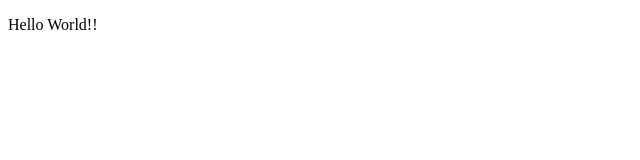
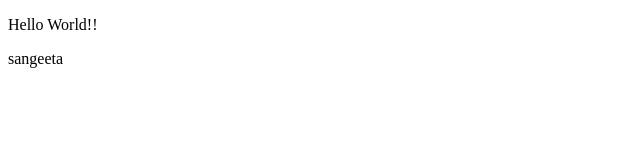
Before and after one commit to SangeetaSirakanalli/localrepo, a plain HTML site: page index.html in a window 1280 px wide. Shown: the full height of the page, 0-640 px from the left. Drawn offline with Linux system fonts and the light colour scheme.

Commit message:
add new feature

```diff
--- a/index.html
+++ b/index.html
@@ -8,6 +8,7 @@
 <body>
     <div class="wrapper">
         <p>Hello World!!</p>
+        <p>sangeeta</p>
     </div>
 </body>
 </html>
```
